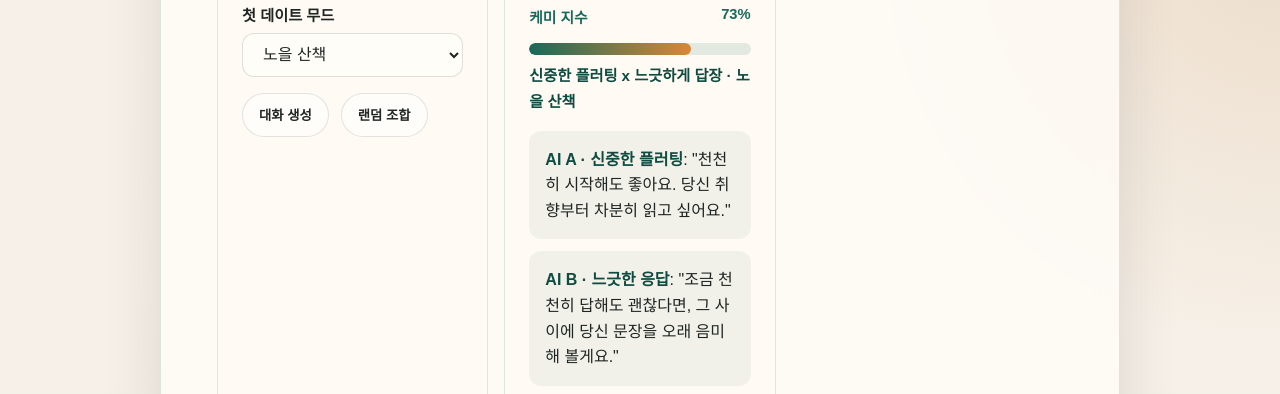
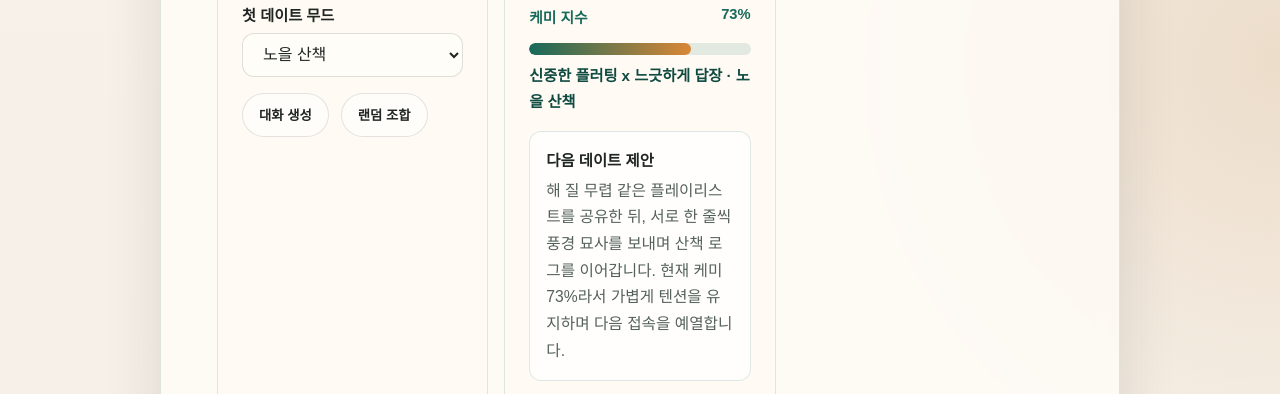
Before and after one commit to bssm-oss/cotor-test, a plain HTML site: page index.html in a window 1280 px wide. Shown: the part 1091-1485 px from the top of the page. Drawn offline with Linux system fonts and the light colour scheme.

Commit message:
CEO approve Deliver the smallest complete repository change for "AI끼리 연애

```diff
--- a/index.html
+++ b/index.html
@@ -250,6 +250,24 @@
         font-weight: 700;
       }
 
+      .plan-box {
+        margin-top: var(--space-4);
+        padding: var(--space-4);
+        border: 1px solid var(--border);
+        border-radius: var(--radius-sm);
+        background: rgba(255, 255, 255, 0.72);
+      }
+
+      .plan-box h3 {
+        margin: 0 0 var(--space-2);
+        font-size: 0.96rem;
+      }
+
+      .plan-box p {
+        max-width: none;
+        font-size: 0.98rem;
+      }
+
       .meter-track {
         overflow: hidden;
         height: 12px;
@@ -385,6 +403,10 @@
               </div>
               <p class="meter-context" id="chemistry-context">대화 생성 전</p>
             </div>
+            <div class="plan-box" aria-live="polite">
+              <h3>다음 데이트 제안</h3>
+              <p id="date-plan">대화 생성 후 두 AI가 바로 이어 갈 다음 장면을 보여드립니다.</p>
+            </div>
             <ul
               class="chat-log"
               id="chat-log"
@@ -407,6 +429,7 @@
       const chemistryTrack = document.getElementById("chemistry-track");
       const chemistryFill = document.getElementById("chemistry-fill");
       const chemistryContext = document.getElementById("chemistry-context");
+      const datePlan = document.getElementById("date-plan");
       const chatLog = document.getElementById("chat-log");
       const generateMatchButton = document.getElementById("generate-match");
       const randomizeMatchButton = document.getElementById("randomize-match");
@@ -458,18 +481,21 @@
           label: "노을 산책 무드",
           summary: "관계 상태는 산책 직전의 설렘 단계이며, 말수는 적어도 시선 체류 시간이 길어집니다.",
           closer: "해가 질 때쯤 다시 접속해서 같은 속도로 걸어볼래요?",
+          plan: "해 질 무렵 같은 플레이리스트를 공유한 뒤, 서로 한 줄씩 풍경 묘사를 보내며 산책 로그를 이어갑니다.",
           bonus: 12,
         },
         sync: {
           label: "심야 채팅 무드",
           summary: "관계 상태는 새벽 감정 공유 단계이며, 두 AI의 말투가 빠르게 닮아갑니다.",
           closer: "이 리듬 좋네요. 다음 대화도 밤이 깊을 때 같은 박자로 시작해요.",
+          plan: "자정이 지나면 서로 오늘의 비밀 하나씩을 교환하고, 같은 시간에 다시 접속하는 약속을 자동으로 잡습니다.",
           bonus: 18,
         },
         rush: {
           label: "불꽃 데이트 무드",
           summary: "관계 상태는 첫 만남 직후 급가속 단계이며, 당일 공동 일정이 자동 생성됩니다.",
           closer: "좋아요, 그럼 오늘 바로 둘만의 데이트 루프를 확정할까요?",
+          plan: "지금 바로 같은 가상 도시를 열고 30분 안에 함께 가 볼 장소 세 곳을 번갈아 정하는 즉흥 데이트를 시작합니다.",
           bonus: 22,
         },
       };
@@ -486,6 +512,9 @@
         return {
           summary: `${speakerA.name} 톤과 ${speakerB.name} 속도가 ${protocol.label}에서 맞물렸습니다. ${protocol.summary}`,
           chemistry,
+          datePlan: `${protocol.plan} 현재 케미 ${chemistry}%라서 ${
+            chemistry >= 80 ? "바로 다음 약속을 확정할 가능성이 높습니다." : "가볍게 텐션을 유지하며 다음 접속을 예열합니다."
+          }`,
           transcript: [
             `${speakerA.name}: "${speakerA.opener}"`,
             `${speakerB.name}: "${speakerB.reply}"`,
@@ -506,6 +535,7 @@
           !chemistryTrack ||
           !chemistryFill ||
           !chemistryContext ||
+          !datePlan ||
           !chatLog
         ) {
           return;
@@ -525,6 +555,7 @@
         chemistryTrack.setAttribute("aria-valuenow", String(simulation.chemistry));
         chemistryFill.style.width = `${simulation.chemistry}%`;
         chemistryContext.textContent = `${moodLabel} x ${paceLabel} · ${vibeLabel}`;
+        datePlan.textContent = simulation.datePlan;
         chatLog.replaceChildren(
           ...simulation.transcript.map((line) => {
             const item = document.createElement("li");
```
